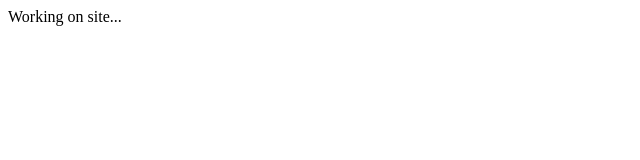
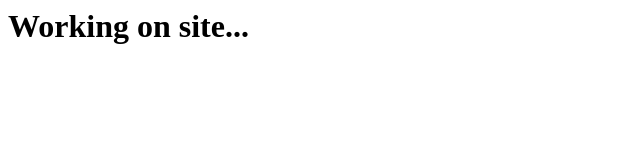
Before and after one commit to BikMarik/1523-League.github.io, a plain HTML site: page index.html in a window 1280 px wide. Shown: the whole page, without its empty margins (0-640 px from the left). Drawn offline with Linux system fonts and the light colour scheme.

Commit message:
Update index.html

```diff
--- a/index.html
+++ b/index.html
@@ -1,5 +1,5 @@
 <html>
-    <head>
+    <h1>
         Working on site...
-    </head>
+    </h1>
 </html>
```
